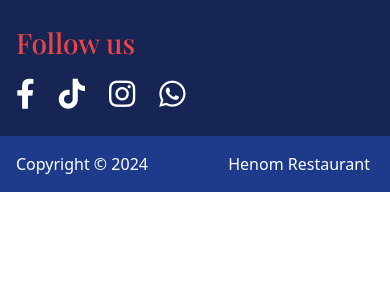
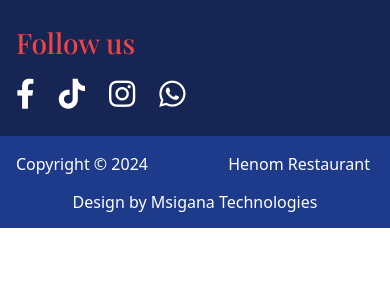
Before and after one commit to msiganasoftwaredesigners/henom_restaurant, a Django app: page / in a window 390 px wide. Shown: the part 5099-5391 px from the top of the page. Before the commit the page ends 5291 px from the top, so only its background shows below. Run offline with Django 5.2, Linux system fonts and the light colour scheme; data comes from the database, SQL or seed files in the repository; data that the repository does not hold is empty; some libraries are stand-ins or nearby versions; some web fonts are replaced.

Commit message:
update footer, and topup

```diff
--- a/templates/includes/footer.html
+++ b/templates/includes/footer.html
@@ -77,7 +77,7 @@
     </div>
 </div>
 <div class="bg-blue-900 mb-16 md:mb-0 px-4 md:px-16 lg:px-16 xl:px-48 w-full">
-    <div class="py-4 md:py-4 w-full">
+    <div class="py-4 md:py-4 md:pb-0 w-full">
         <div class="container flex items-center justify-between">
             <p class="text-white text-sm md:text-lg me">Copyright &copy; <span class="text-white" id="copyright-year"></span></p>
             <div class="col-md-8 text-md-center">
@@ -85,7 +85,13 @@
             </div>
         </div>
     </div>
+    <div class="py-4 pt-0 md:py-4  md:pt-0w-full">
+        <div class="container flex items-center justify-center">
+            <p class="text-white text-sm md:text-lg me text-center">Design by  <a href="https://msigana.com" clss="ml-4">Msigana Technologies</a></p>
+        </div>
+    </div>
 </div>
+
 <script>
     document.getElementById("copyright-year").innerHTML = new Date().getFullYear();
 </script>
--- a/templates/includes/topup.html
+++ b/templates/includes/topup.html
@@ -2,7 +2,7 @@
 {% block content %}
 
 <!-- Contact Button -->
-<button id="contactButton" class="fixed bottom-8 right-4 z-50 p-3 mb-6 px-4 rounded-full bg-green-500 text-white font-extrabold transition-colors duration-300 hover:bg-blue-500 hover:text-yellow-300 md:bottom-24 md:right-4 md:px-5 md:p-4">
+<button id="contactButton" class="fixed bottom-8 right-4 z-50 p-3 mb-6 px-4 rounded-full bg-green-500 text-white font-extrabold transition-colors duration-300 hover:bg-blue-500 hover:text-yellow-300 md:bottom-16 md:right-6 md:px-5 md:p-4">
   <i class="fa-solid fa-comment-sms text-xl"></i>
 </button>
 
```
